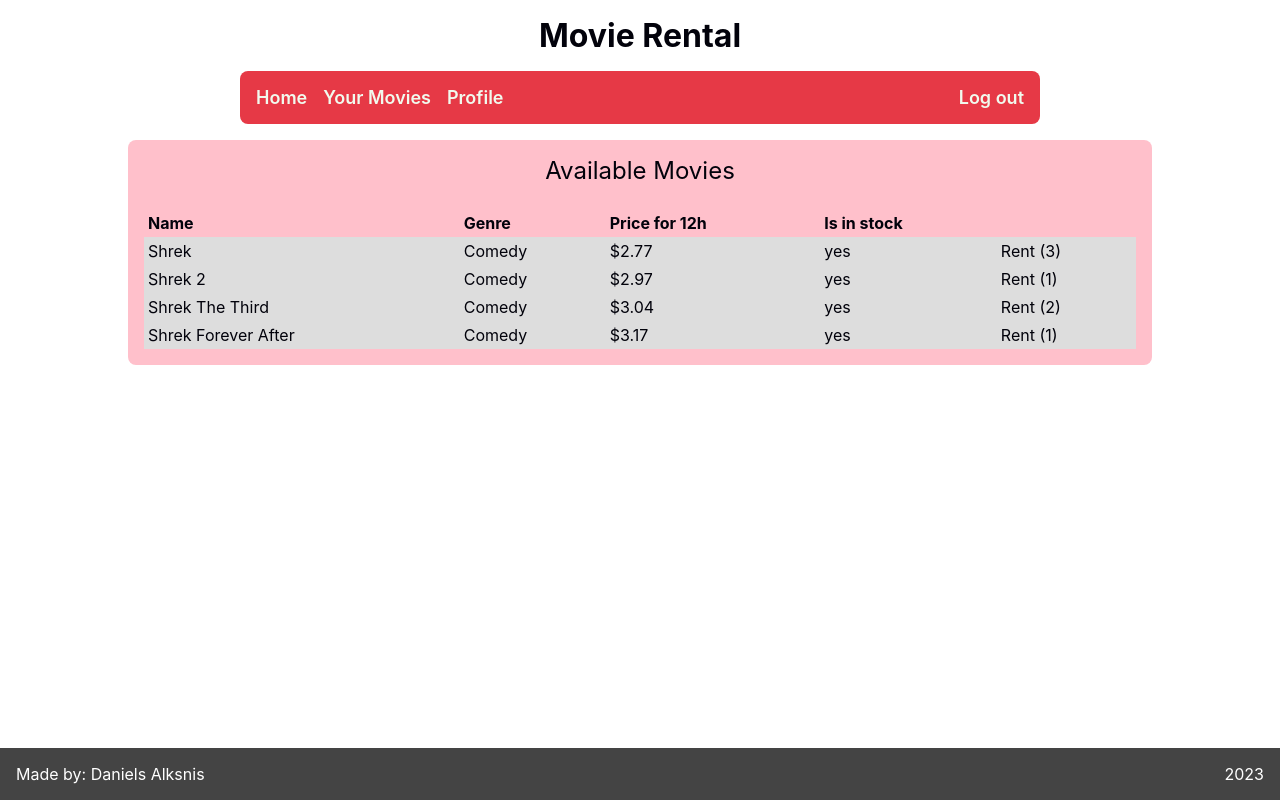
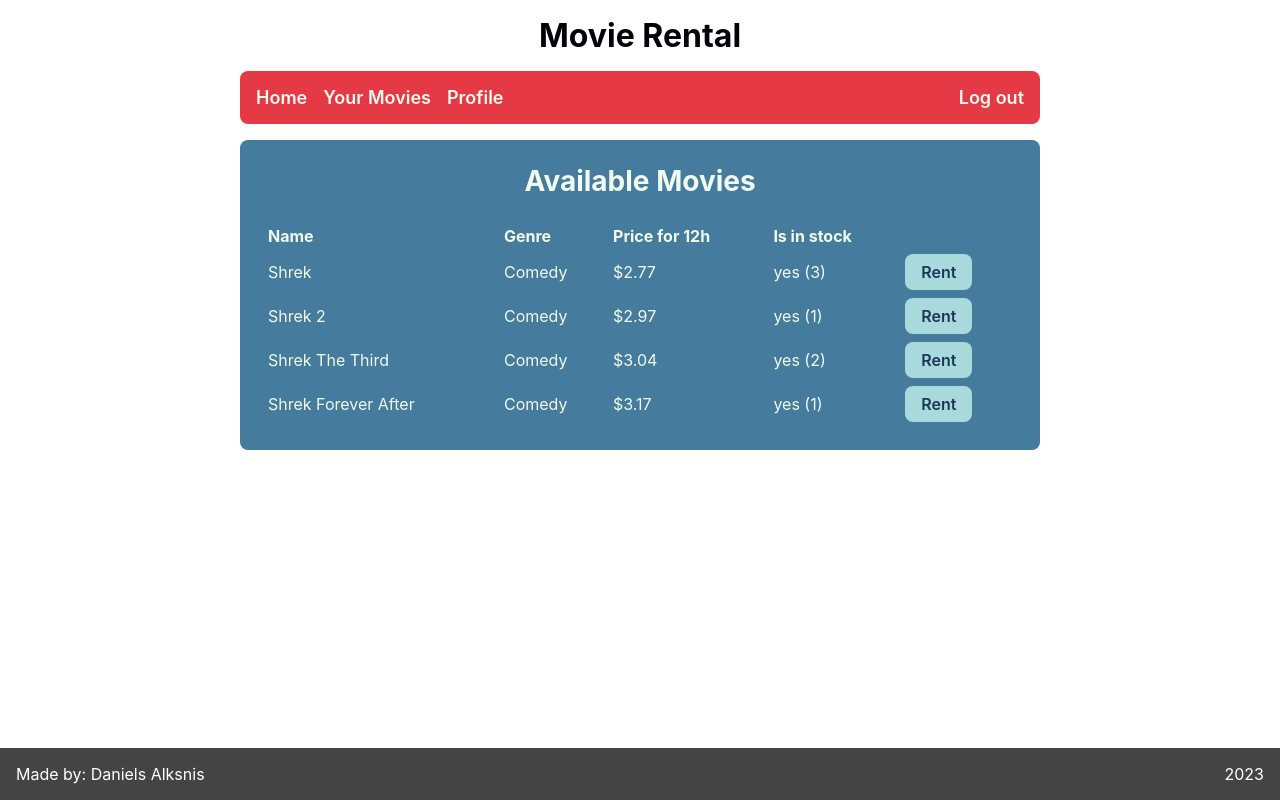
Before and after one commit to deimoss123/react-movie-app, a React (Vite) app: page /home in a window 1280 px wide. Built offline with nearby package versions, Linux system fonts and the light colour scheme; sample sign-in values are in the browser's storage.

Commit message:
Style the home page

```diff
--- a/src/routes/home.tsx
+++ b/src/routes/home.tsx
@@ -1,4 +1,5 @@
 import { useState } from 'react';
+import Button from '../components/Button';
 import Header from '../components/Header';
 import defaultMovieList, { AvailableMovie } from '../movieList';
 import styles from '../styles/homePage.module.scss';
@@ -38,8 +39,8 @@ export default function HomePage() {
       <Header />
       <div className={styles.homePage}>
         <div className={styles.movieList}>
+          <h2>Available Movies</h2>
           <table>
-            <caption>Available Movies</caption>
             <thead>
               <tr>
                 <th>Name</th>
@@ -54,11 +55,14 @@ export default function HomePage() {
                   <td>{movie.name}</td>
                   <td>{movie.genre}</td>
                   <td>${movie.rentalPrice}</td>
-                  <td>{movie.stock > 0 ? 'yes' : 'no'}</td>
+                  <td>{movie.stock > 0 ? `yes (${movie.stock})` : 'no'}</td>
                   <td>
-                    <button onClick={() => onRentClick(movie.name)}>
-                      Rent ({movie.stock})
-                    </button>
+                    <Button
+                      text={`Rent`}
+                      disabled={movie.stock <= 0}
+                      className={styles.rentBtn}
+                      onClick={() => onRentClick(movie.name)}
+                    />
                   </td>
                 </tr>
               ))}
--- a/src/styles/homePage.module.scss
+++ b/src/styles/homePage.module.scss
@@ -1,19 +1,24 @@
+@use './globals.scss' as g;
+
 .homePage {
   .movieList {
-    width: 80%;
-    margin: 0 auto;
-    background-color: pink;
-    padding: 1rem;
+    max-width: 800px;
+    margin: 0 0.75rem;
+    background-color: g.$primary;
+    color: g.$light;
+    padding: 1rem 0.5rem;
     border-radius: 0.5rem;
+
+    h2 {
+      text-align: center;
+      margin-bottom: 1.5rem;
+      font-size: 1.75rem;
+      font-weight: bold;
+    }
 
     table {
       width: 100%;
       border-spacing: 0;
-
-      caption {
-        font-size: 1.5rem;
-        margin-bottom: 1.5rem;
-      }
 
       th,
       td {
@@ -21,13 +26,16 @@
         padding: 0.25rem;
       }
 
-      tbody tr {
-        background-color: #ddd;
+      .rentBtn {
+        color: g.$dark;
+        padding: 0.5rem 1rem;
       }
-      button {
-        width: 100%;
-        height: 100%;
-      }
+    }
+
+    @media (min-width: g.$breakpoint-1) {
+      width: 90%;
+      margin: 0 auto;
+      padding: 1.5rem;
     }
   }
 }
```
